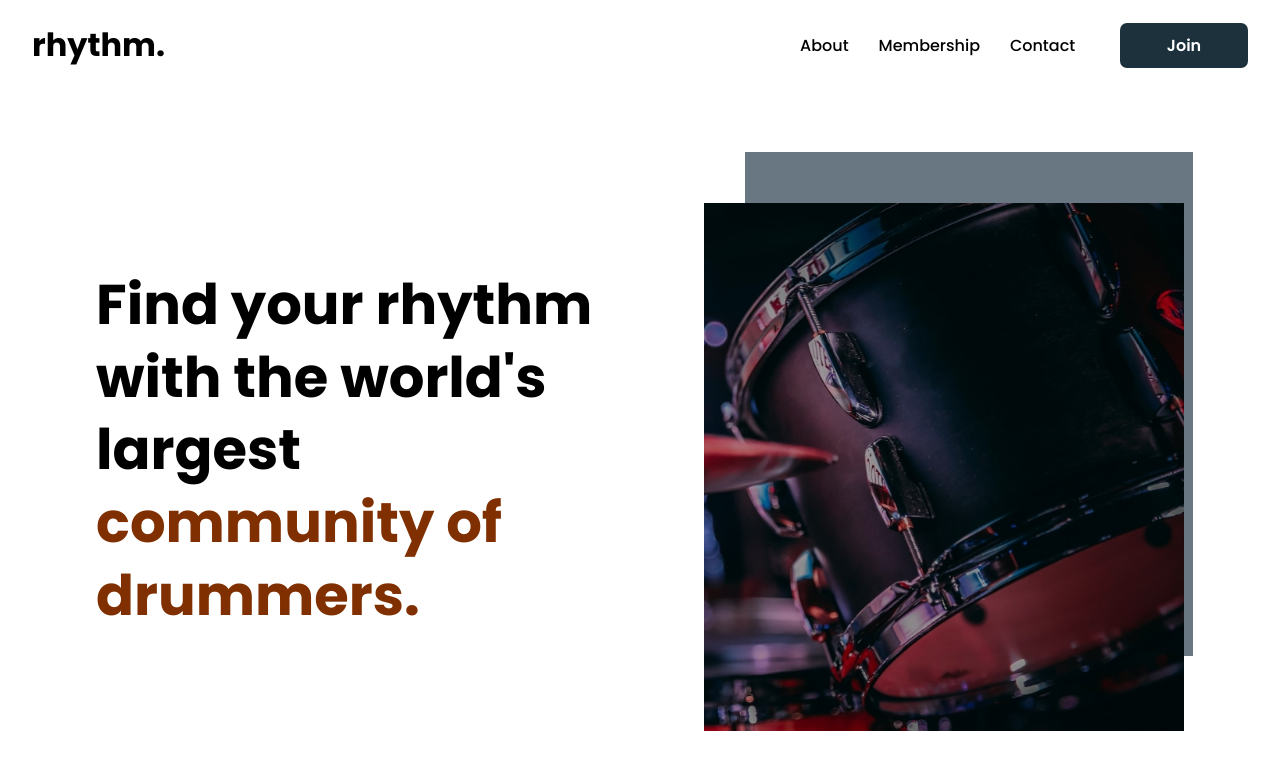
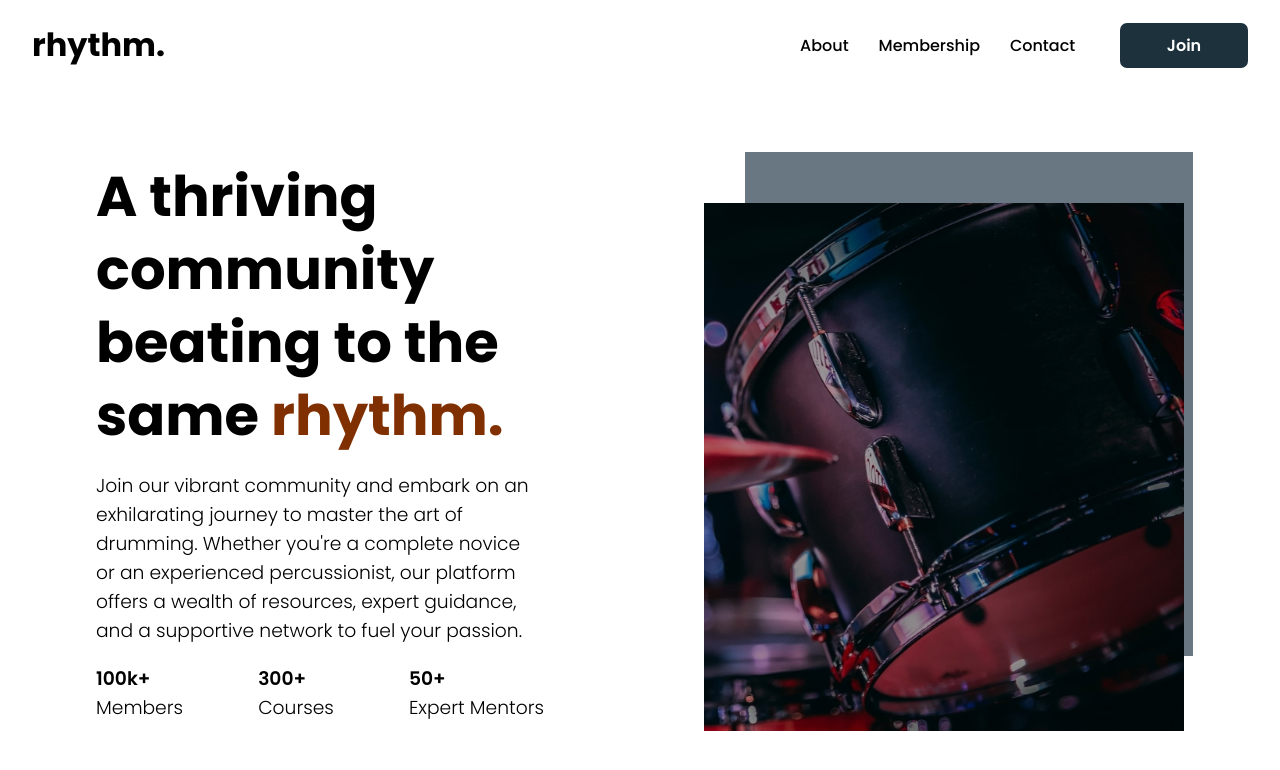
Before and after one commit to bwilkinson91/responsive-club-website, a plain HTML site: page index.html in a window 1280 px wide. Drawn offline with Linux system fonts and the light colour scheme.

Commit message:
Update banner content

```diff
--- a/index.html
+++ b/index.html
@@ -30,10 +30,27 @@
     </header>
     <section>
       <div id="landing-left">
-        <h2>
-          Find your rhythm with the world's largest
-          <span> community of drummers.</span>
-        </h2>
+        <h2>A thriving community beating to the same <span>rhythm.</span></h2>
+        <h3>
+          Join our vibrant community and embark on an exhilarating journey to
+          master the art of drumming. Whether you're a complete novice or an
+          experienced percussionist, our platform offers a wealth of resources,
+          expert guidance, and a supportive network to fuel your passion.
+        </h3>
+        <div id="landing-callouts">
+          <div>
+            <h3 class="callout-numbers">100k+</h3>
+            <h3>Members</h3>
+          </div>
+          <div>
+            <h3 class="callout-numbers">300+</h3>
+            <h3>Courses</h3>
+          </div>
+          <div>
+            <h3 class="callout-numbers">50+</h3>
+            <h3>Expert Mentors</h3>
+          </div>
+        </div>
       </div>
       <div id="landing-right">
         <div id="landing-image-backdrop"></div>
--- a/style.css
+++ b/style.css
@@ -109,16 +109,36 @@ section {
   display: flex;
   flex-direction: column;
   margin-left: 6em;
-  width: 40%;
+  width: 35%;
 }
 
 #landing-left h2 {
   font-size: 3.5em;
   line-height: 1.3;
+  margin-bottom: 0;
+  margin-top: 0;
 }
 
 #landing-left h2 span {
   color: rgb(128, 48, 0);
+}
+
+#landing-left h3 {
+  font-weight: 300;
+}
+
+#landing-callouts {
+  display: flex;
+  justify-content: space-between;
+}
+
+#landing-callouts h3 {
+  margin-top: 0px;
+}
+
+#landing-left .callout-numbers {
+  font-weight: 600;
+  margin-bottom: 0px;
 }
 
 #landing-image {
```
